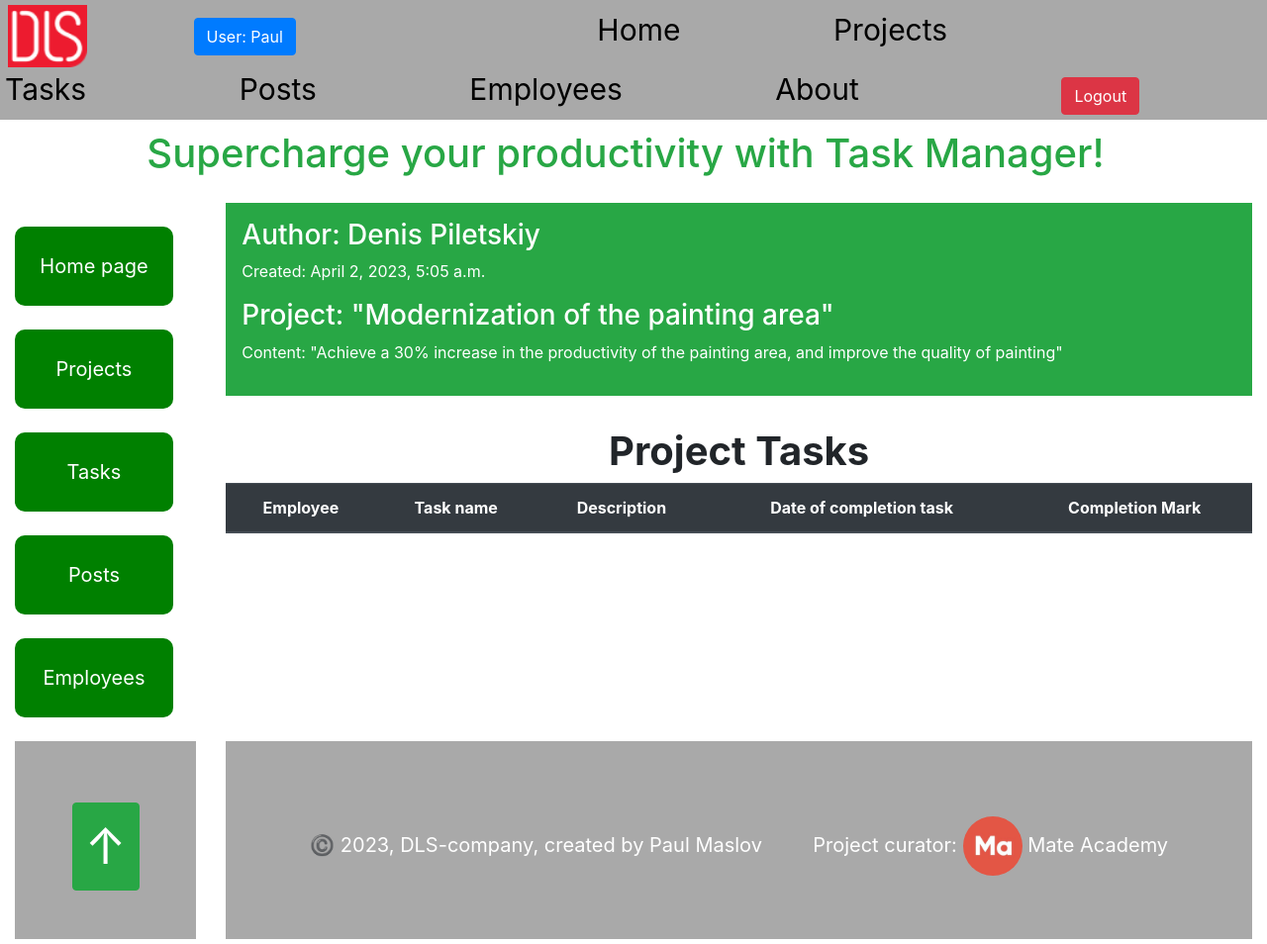
After one commit to Paul-Maslov/factory_task_manager, a Django app: page /projects/2 in a window 1280 px wide. The commit adds this page. Shown: the whole page at 99% size. Run offline with Django 4.2, Linux system fonts and the light colour scheme; a user stored in the database is signed in; data comes from the database, SQL or seed files in the repository; both versions use the stored data as it was after the commit; lists and menus that the app fills with data are empty; some libraries are stand-ins or nearby versions.

Commit message:
Added ProjectViews, refactored: EmployeeViews, navigation, sidebar

```diff
--- a/static/css/styles.css
+++ b/static/css/styles.css
@@ -11,8 +11,8 @@ body{
     --button-width: 100px;
 }
 
-.header{
-    padding: 10px;
+.header {
+    padding: 5px;
     text-align: left;
     background-color: darkgray;
 }
@@ -25,9 +25,9 @@ body{
 .nav__link {
     margin-right: 150px;
     display: inline-block;
-    font-size: 20px;
-    color: white;
-    text-decoration: none;
+    font-size: 30px;
+    color: black;
+    text-decoration: burlywood;
 }
 
 .logo{
@@ -37,11 +37,16 @@ body{
 
 .logo img{
     width: 80px;
-    border-radius: 40px;
+
 }
 
 .login{
-    margin-right: 100px;
+    margin-right: 300px;
+}
+
+.banner{
+    padding: 10px;
+    font-size: 40px;
 }
 .footer{
     padding: 5px;
@@ -90,8 +95,20 @@ blockquote{
 .sidebar-nav{
     margin-bottom: 100px;
     padding: 60px;
+    display: inline;
     list-style: none;
     text-align: left;
+}
+.sidebar-button{
+    height: 80px;
+    width: 160px;
+    line-height: 80px;
+    font-size: 20px;
+    color: white;
+    display: inline-block;
+    background-color: green;
+    border-radius: 10px;
+    text-align: center;
 }
 
 .diploma {
--- a/task_manager/models.py
+++ b/task_manager/models.py
@@ -65,6 +65,7 @@ class Project(models.Model):
     owner = models.ForeignKey(
         Employee,
         on_delete=models.CASCADE,
+        related_name="project",
     )
     team = models.ForeignKey(
         Team,
@@ -112,8 +113,9 @@ class Post(models.Model):
     title = models.CharField(max_length=255)
     content = models.TextField(null=True, blank=True)
     created_time = models.DateTimeField(auto_now_add=True)
-    owner = models.ForeignKey(
-        settings.AUTH_USER_MODEL, on_delete=models.CASCADE, null=True
+    owner = models.OneToOneField(
+        settings.AUTH_USER_MODEL, on_delete=models.CASCADE, null=True,
+        related_name="post"
     )
     task = models.ForeignKey(
         Task,
--- a/task_manager/urls.py
+++ b/task_manager/urls.py
@@ -5,6 +5,7 @@ from task_manager.views import (
     PostListView, PostDetailView,
     CommentaryCreateView,
     EmployeeListView, EmployeeDetailView,
+    ProjectListView, ProjectDetailView,
 )
 
 urlpatterns = [
@@ -23,6 +24,12 @@ urlpatterns = [
         EmployeeDetailView.as_view(),
         name="employee-detail"
     ),
+    path("projects/", ProjectListView.as_view(), name="project-list"),
+    path(
+        "projects/<int:pk>",
+        ProjectDetailView.as_view(),
+        name="project-detail"
+    ),
 
 ]
 
--- a/task_manager/views.py
+++ b/task_manager/views.py
@@ -44,6 +44,25 @@ class EmployeeDetailView(LoginRequiredMixin, generic.DetailView):
     model = Employee
 
 
+class ProjectListView(LoginRequiredMixin, generic.ListView):
+    model = Project
+    paginate_by = 5
+    queryset = Project.objects.select_related("project_type", "owner").prefetch_related(
+       "team",
+       "task_set",
+    ).order_by("deadline")
+
+
+class ProjectDetailView(LoginRequiredMixin, generic.DetailView):
+    context_object_name = "project_detail"
+    model = Project
+    queryset = Project.objects.select_related(
+        "owner"
+    ).prefetch_related(
+        "task_set"
+    ).order_by("deadline")
+
+
 class PostListView(LoginRequiredMixin, generic.ListView):
     model = Post
     queryset = Post.objects.select_related(
--- a/templates/base.html
+++ b/templates/base.html
@@ -31,8 +31,8 @@
 
 <body id="page-top">
 
-  <blockquote class="text-right mr-3 text-success">
-    <strong>Supercharge your productivity with Task Manager!</strong>
+  <blockquote class="text-center mr-3 text-success">
+    <h3 class="banner">Supercharge your productivity with Task Manager!</h3>
   </blockquote>
   <div class="container-fluid">
     <div class="row">
--- a/templates/includes/navigation.html
+++ b/templates/includes/navigation.html
@@ -7,22 +7,36 @@
     </a>
   </span>
 
-   <span class="login btn btn-primary">
-    {% if user.is_authenticated %}
-      User: {{ user.username }}
-      <a class="btn btn-danger" href="{% url 'logout' %}">Logout</a>
-    {% else %}
-      <a class="btn btn-success" href="{% url 'login' %}">Login</a>
-    {% endif %}
-  </span>
+   {% if user.is_authenticated %}
+     <a
+       class="login btn btn-primary"
+       href="{% url 'task_manager:employee-detail' pk=user.id %}">
+       User: {{ user.username }}
+     </a>
 
-  <div class="nav">
-    <a class="nav__link btn btn-success" href="{% url 'task_manager:index' %}">Home</a>
-    <a class="nav__link btn btn-success" href="#">Projects</a>
-    <a class="nav__link btn btn-success" href="#">Tasks</a>
-    <a class="nav__link btn btn-success" href="{% url 'task_manager:post-list' %}">Posts</a>
-    <a class="nav__link btn btn-success" href="{% url 'task_manager:employee-list' %}">Employees</a>
-    <a class="nav__link btn btn-success" href="{% url 'task_manager:about' %}">About</a>
-  </div>
+     <div class="nav">
+       <a class="nav__link" href="{% url 'task_manager:index' %}">Home</a>
+       <a class="nav__link" href="{% url 'task_manager:project-list' %}">Projects</a>
+       <a class="nav__link" href="#">Tasks</a>
+       <a class="nav__link" href="{% url 'task_manager:post-list' %}">Posts</a>
+       <a class="nav__link" href="{% url 'task_manager:employee-list' %}">Employees</a>
+       <a class="nav__link" href="{% url 'task_manager:about' %}">About</a>
+     </div>
+     <a class="btn btn-danger" href="{% url 'logout' %}">Logout</a>
+
+
+   {% else %}
+
+      <a class="login btn btn-success" href="{% url 'login' %}">Login</a>
+      <div class="nav">
+        <a class="nav__link" href="{% url 'task_manager:index' %}">Home</a>
+        <a class="nav__link" href="#">Projects</a>
+        <a class="nav__link" href="#">Tasks</a>
+        <a class="nav__link" href="{% url 'task_manager:post-list' %}">Posts</a>
+        <a class="nav__link" href="{% url 'task_manager:employee-list' %}">Employees</a>
+        <a class="nav__link" href="{% url 'task_manager:about' %}">About</a>
+      </div>
+
+   {% endif %}
 
 </div>
--- a/templates/includes/sidebar.html
+++ b/templates/includes/sidebar.html
@@ -1,35 +1,35 @@
 <ul class="sidebar-nav">
   <li>
-    <a
-      href="{% url 'task_manager:index' %}" class="btn btn-success" role="button">
+    <a class="sidebar-button"
+      href="{% url 'task_manager:index' %}" >
       Home page
     </a>
   </li>
   <br>
   <li>
-    <a
-      href="#" class="btn btn-success" role="button">
+    <a class="sidebar-button"
+      href="{% url 'task_manager:project-list' %}">
       Projects
     </a>
   </li>
   <br>
   <li>
-    <a
-      href="#" class="btn btn-success" role="button">
+    <a class="sidebar-button"
+      href="#">
       Tasks
     </a>
   </li>
   <br>
   <li>
-    <a
-      href="{% url 'task_manager:post-list' %}" class="btn btn-success" role="button">
+    <a class="sidebar-button"
+      href="{% url 'task_manager:post-list' %}">
       Posts
     </a>
   </li>
   <br>
   <li>
-    <a
-      href="{% url 'task_manager:employee-list' %}" class="btn btn-success" role="button">
+    <a class="sidebar-button"
+      href="{% url 'task_manager:employee-list' %}">
       Employees
     </a>
   </li>
--- a/templates/task_manager/employee_list.html
+++ b/templates/task_manager/employee_list.html
@@ -1,6 +1,7 @@
 {% extends "base.html" %}
 
 {% block content %}
+  <h1>List of employees</h1>
   {% if employee_list %}
     <table class="table">
       <tr>
@@ -9,7 +10,9 @@
         <th>First name</th>
         <th>Last name</th>
         <th>Position</th>
+        <th class="text-center">Projects</th>
         <th class="text-center">Tasks</th>
+        <th class="text-center">Posts</th>
       </tr>
     {% for employee in employee_list %}
       <tr>
@@ -21,7 +24,9 @@
         <td>{{ employee.first_name }}</td>
         <td>{{ employee.last_name }}</td>
         <td>{{ employee.position }}</td>
+        <td class="text-center">{{ employee.project.all.count}}</td>
         <td class="text-center">{{ employee.tasks.all.count}}</td>
+        <td>{{ employee.post.commentaries.all.count }}</td>
       </tr>
     {% endfor %}
 
--- /dev/null
+++ b/templates/task_manager/project_detail.html
@@ -0,0 +1,68 @@
+{% extends "base.html" %}
+{% load crispy_forms_filters %}
+
+{% block content %}
+   <section class="p-3 mb-2 bg-success text-white">
+    <h3>
+      Author: {{ project_detail.owner.first_name }}
+      {{ project_detail.owner.last_name }}
+    </h3>
+    <p>
+      Created: {{ project_detail.created_time }}
+    </p>
+    <h3>Project: "{{ project_detail.name }}"</h3>
+    <p>Content: "{{ project_detail.description }}"</p>
+  </section>
+
+  <br>
+
+  <section>
+    <h1 class="text-center"><strong>Project Tasks</strong></h1>
+    <table class="table">
+      <thead class="thead-dark">
+        <tr class="text-center">
+          <th scope="col">Employee</th>
+          <th scope="col">Task name</th>
+          <th scope="col">Description</th>
+          <th scope="col">Date of completion task</th>
+          <th scope="col">Completion Mark</th>
+        </tr>
+      </thead>
+  <tbody>
+{#  {% for task in task_list %}#}
+{#    <tr>#}
+{#      <th scope="row">#}
+{#        {{ project.owner.first_name }} {{ project.owner.last_name }}#}
+{#      </th>#}
+{#      <td><a href="#">{{ project.name }}</a></td>#}
+{#      <td>{{ project.description }}</td>#}
+{#      <td class="text-center">{{ project.deadline }}</td>#}
+{#      <td class="text-center">{{ project.task_set.count }}</td>#}
+{#      <td class="text-center">{{ project.team.name }}</td>#}
+{#      <td class="text-center">{{ project.project_type }}</td>#}
+{#      <td class="text-center">#}
+{#        {% if project.is_completed %}#}
+{#          <a#}
+{#            class="btn btn-success"#}
+{#            href="{% url 'task_manager:project-detail' pk=project.id  %}">#}
+{#            Completed#}
+{#          </a>#}
+{#          {% else %}#}
+{#           <a#}
+{#            class="btn btn-danger"#}
+{#            href="{% url 'task_manager:project-detail' pk=project.id  %}">#}
+{#            No completed#}
+{#          </a>#}
+{#        {% endif %}#}
+{##}
+{#      </td>#}
+{#    </tr>#}
+{#  {% endfor %}#}
+
+
+  </tbody>
+  </table>
+
+  </section>
+
+{% endblock %}
```
Also changed, not shown: task_manager/forms.py (+8 -1 lines), templates/task_manager/project_list.html (added, +62 -0 lines), db.sqlite3, task_manager/migrations/0005_alter_employee_is_active_alter_post_owner.py (added), task_manager/migrations/0006_alter_project_owner.py (added).
